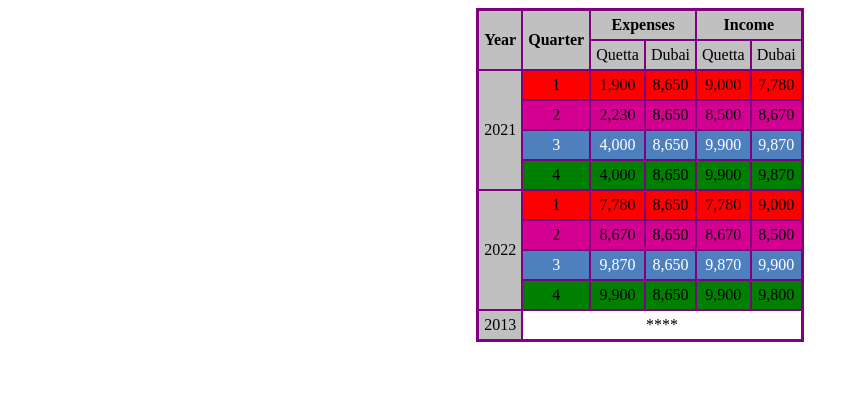
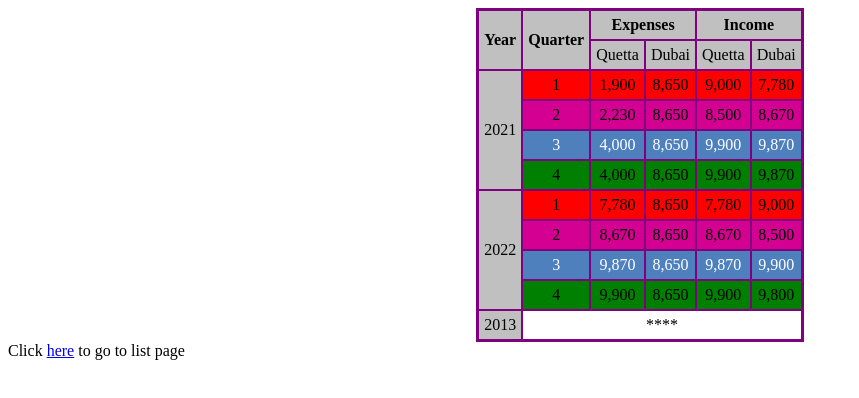
Before and after one commit to TheUnnamedOne-design/exercise2_part2, a plain HTML site: page expenses.html in a window 1280 px wide. Shown: the whole page, without its empty margins (0-859 px from the left). Drawn offline with Linux system fonts and the light colour scheme.

Commit message:
second commit. adde html lists

```diff
--- a/expenses.html
+++ b/expenses.html
@@ -76,8 +76,9 @@
             <tr align="center">
                 <td>2013</td>
                 <td colspan="5" style="background-color: white;">****</td>
-
             </tr>
         </table>
+
+        Click <a href="html_lists.html">here</a> to go to list page
     </body>
 </html>
```
